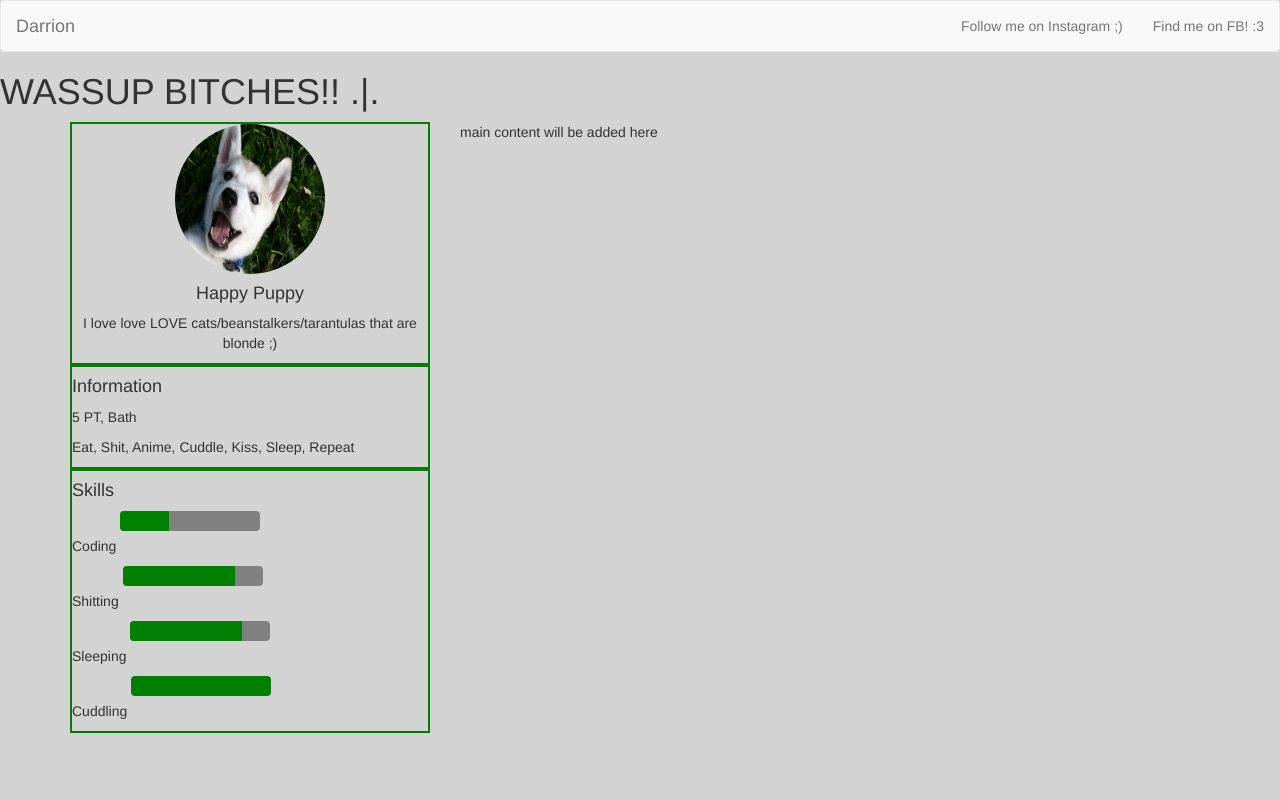
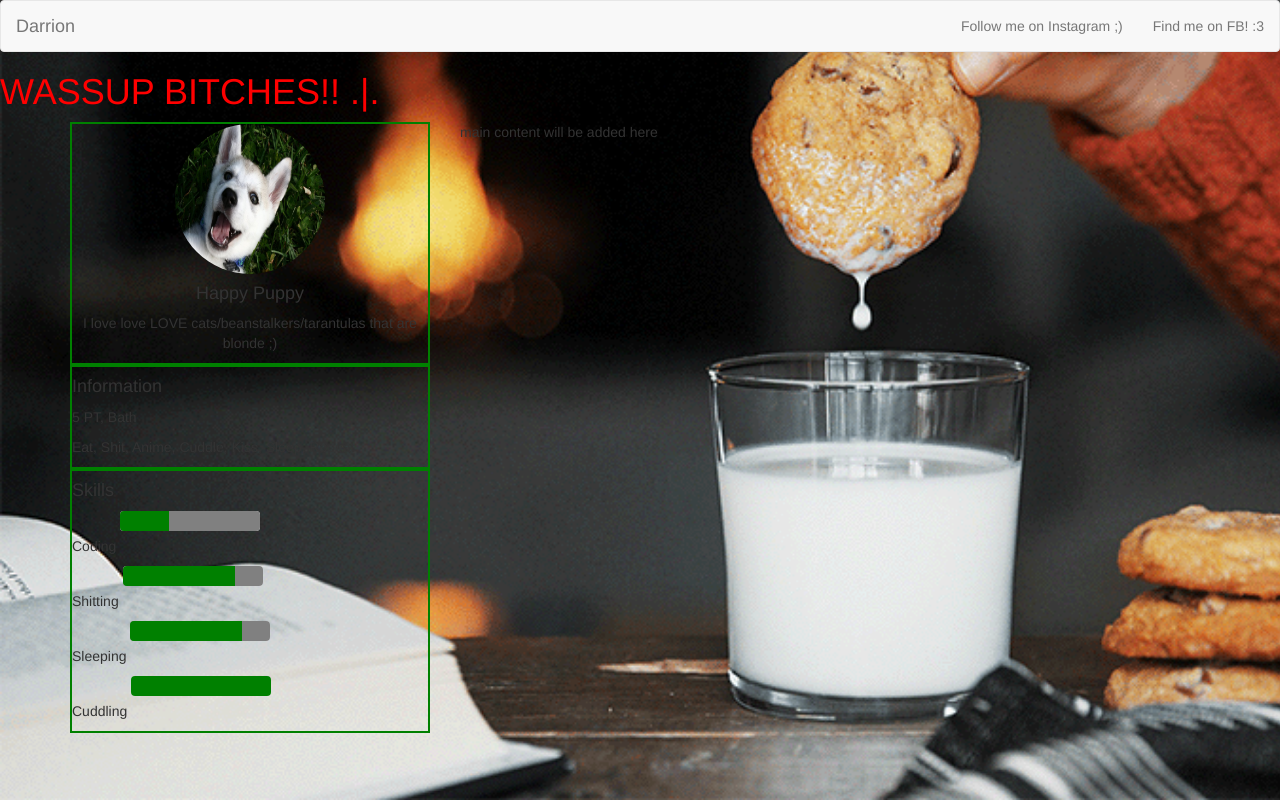
Before and after one commit to dotz001/dotz001.github.io, a plain HTML site: page index.html in a window 1280 px wide. Drawn offline with nearby package versions, Linux system fonts and the light colour scheme.

Commit message:
Add files via upload

```diff
--- a/css/style.css
+++ b/css/style.css
@@ -11,7 +11,9 @@
 } */
 
 body{
-			background-color: lightgrey;
+			background: url("../img/milkandcookies.gif");
+			background-size: cover;
+
 }
 
 .img-circle{
@@ -26,7 +28,7 @@ body{
 
 }
 
-/* p{
-	padding-bottom: 10px;
+h1{
+			color: red;
 
-} */
+}
```
Also changed, not shown: img/milkandcookies.gif (added), 1 other file.
